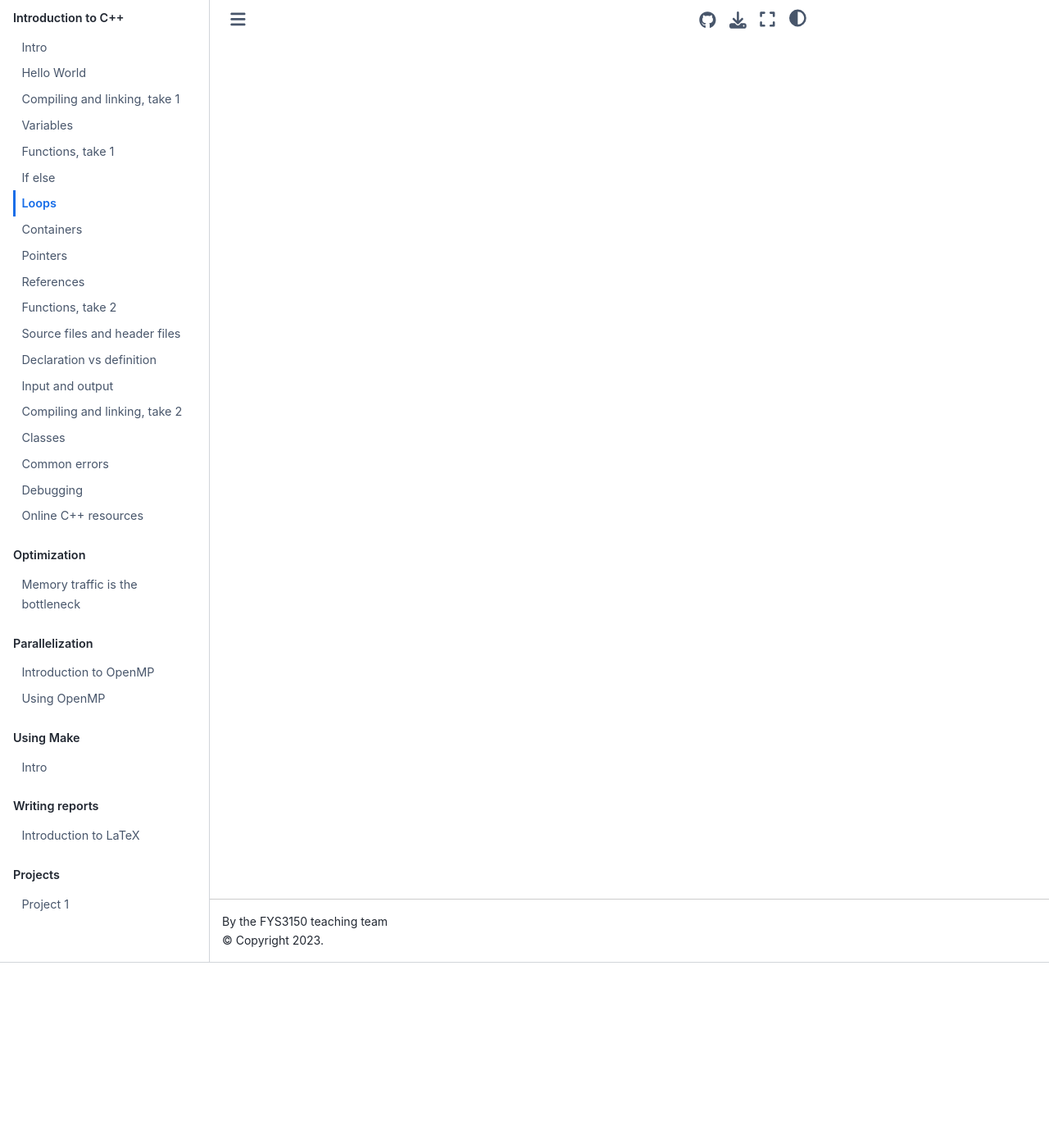
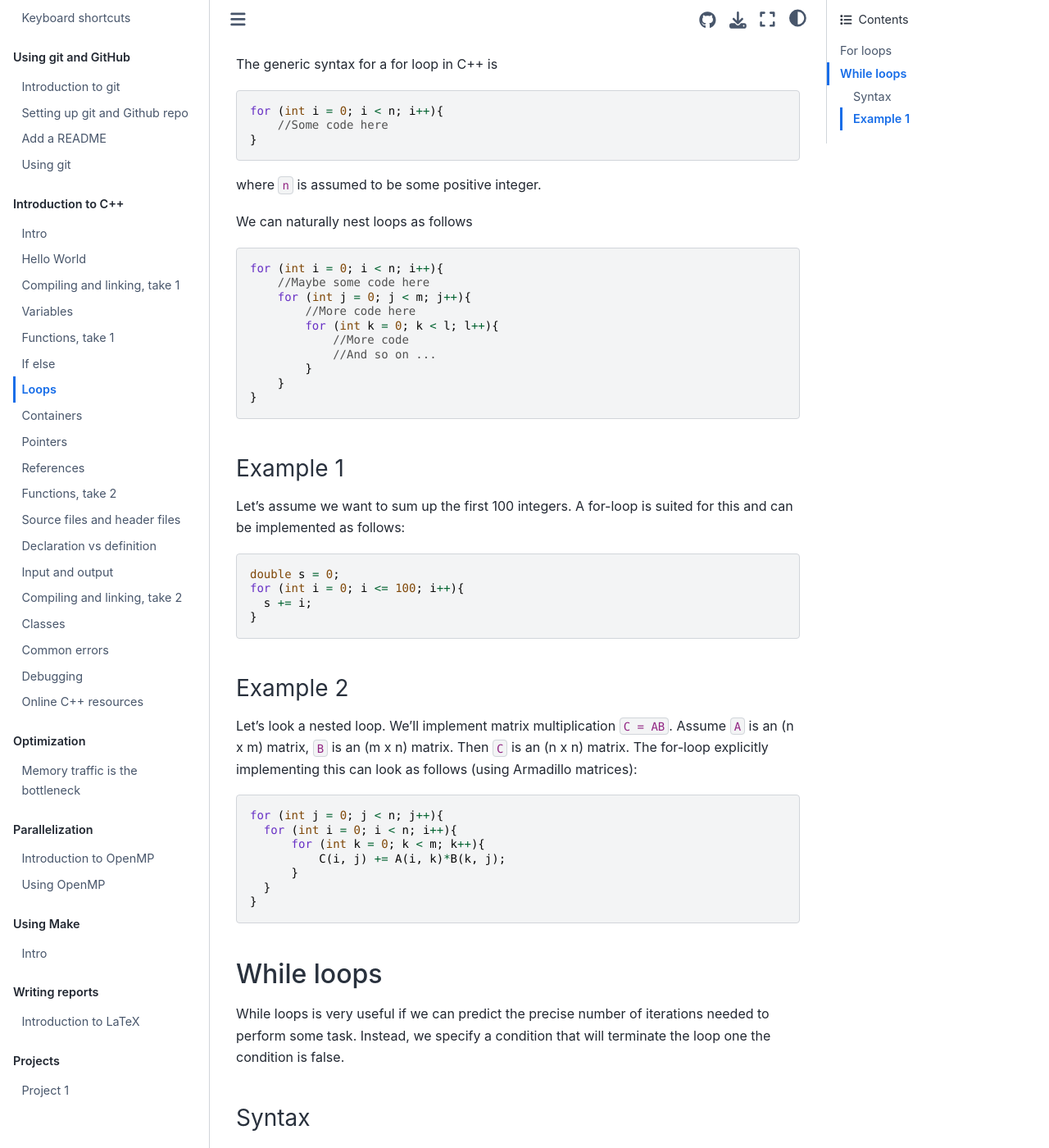
Before and after one commit to anderkve/FYS3150, a Jupyter Book: the page built from book/introduction_to_cpp/loops.md, in a window 1280 px wide and 1400 px high, scrolled down 227 px. Shown: the whole window at 82% size. Built offline with Jupyter Book 1.0.4 settings and Sphinx 7.4.7 and the Sphinx Book theme 1.1.4, drawn with Linux system fonts in a browser that asks for light colours; some of the changed text lies outside the part shown.

Commit message:
Added some stuff on if-else blocks and for- and while loops

````diff
--- a/book/introduction_to_cpp/loops.md
+++ b/book/introduction_to_cpp/loops.md
@@ -1,3 +1,83 @@
 # Loops
 
-Add page on loops.
+## For loops
+
+### Syntax
+
+The generic syntax for a for loop in C++ is
+
+```c++
+for (int i = 0; i < n; i++){
+    //Some code here
+}
+```
+where `n` is assumed to be some positive integer.
+
+We can naturally nest loops as follows
+
+```c++
+for (int i = 0; i < n; i++){
+    //Maybe some code here
+    for (int j = 0; j < m; j++){
+        //More code here
+        for (int k = 0; k < l; l++){
+            //More code
+            //And so on ...
+        }
+    }
+}
+```
+
+### Example 1
+
+Let's assume we want to sum up the first 100 integers. A for-loop is suited for this and can be implemented as follows:
+
+```c++
+double s = 0;
+for (int i = 0; i <= 100; i++){
+  s += i;
+}
+```
+
+### Example 2
+Let's look a nested loop. We'll implement matrix multiplication `C = AB`. Assume `A` is an (n x m) matrix, `B` is an (m x n) matrix. Then `C` is an (n x n) matrix. The for-loop explicitly implementing this can look as follows (using Armadillo matrices):
+
+```c++
+for (int j = 0; j < n; j++){
+  for (int i = 0; i < n; i++){
+      for (int k = 0; k < m; k++){
+          C(i, j) += A(i, k)*B(k, j);
+      }
+  }
+}
+```
+
+
+## While loops
+
+While loops is very useful if we can predict the precise number of iterations needed to perform some task. Instead, we specify a condition that will terminate the loop one the condition is false.
+
+
+### Syntax
+
+The generic syntax of a while loop is
+
+```c++
+while (condition){
+    //Code block to execute as long as condition is true.
+}
+```
+
+
+### Example 1
+
+Let's redo the summation of the 100 first integers, but instead with a while loop. This looks like:
+
+```c++
+int i = 0;
+double s = 0;
+while (i <= 100){
+    s += i;
+    i++;
+}
+```
````
Also changed, not shown: book/introduction_to_cpp/if_else.md (+50 -1 lines), book/optimization/memory_is_the_bottleneck.md (+2 -2 lines).
